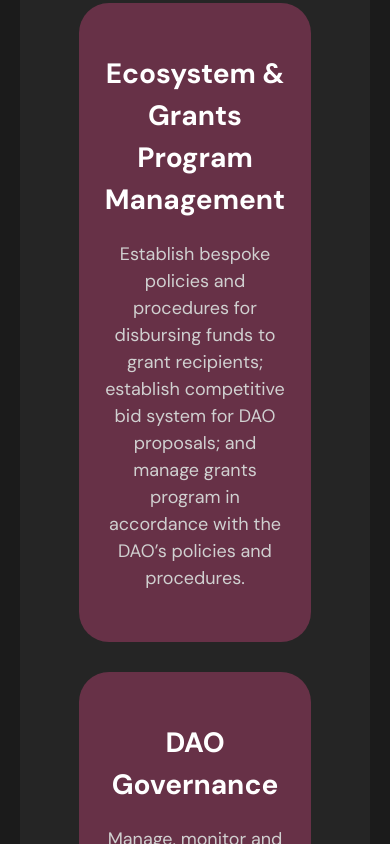
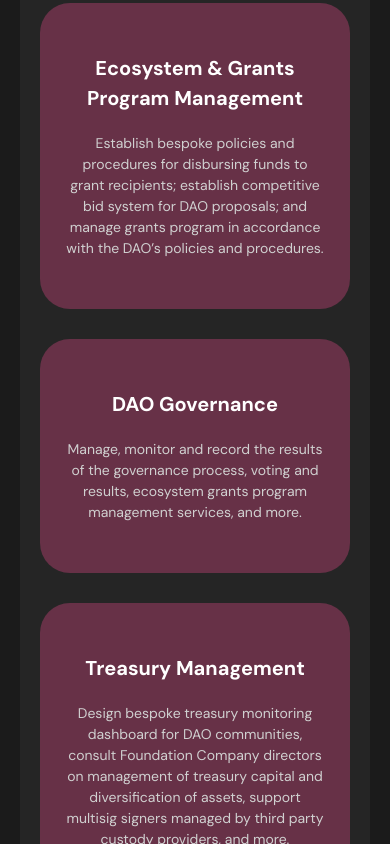
Before and after one commit to MugenDAOAdvisors/mugendaoadvisors.github.io, a Next.js app: page / in a window 390 px wide. Shown: the part 1360-2204 px from the top of the page. Built offline with nearby package versions, Linux system fonts and the light colour scheme.

Commit message:
Responsive on services

```diff
--- a/components/Services.tsx
+++ b/components/Services.tsx
@@ -11,18 +11,18 @@ export default function Services(){
                 {/* <p className= "lg:w-[30%] text-[#D8CBCB]">Our experienced team can cover all of your DAO's needs with our one-stop solution for DAO managemet servies.</p> */}
 
             </div>
-            <div className="grid grid-cols-1 lg:grid-cols-3 mt-[30px] md:mt-[90px] 2xl:gap-[130px] lg:gap-[50px] gap-[30px] justify-items-center">
-                <div className="bg-[#673147] w-3/4 lg:w-full  py-[50px] px-[25px] flex flex-col rounded-[30px] text-center lg:gap-[50px] gap-[20px]">
-                    <p className="font-bold text-[28px] text-white">Ecosystem & Grants Program Management</p>
-                    <p className=" text-[18px]">Establish bespoke policies and procedures for disbursing funds to grant recipients; establish competitive bid system for DAO proposals; and manage grants program in accordance with the DAO’s policies and procedures.</p>
+            <div className="grid grid-cols-1 xl:grid-cols-3 mt-[30px] md:mt-[90px] 2xl:gap-[130px] lg:gap-[50px] gap-[30px] justify-items-center">
+                <div className="bg-[#673147]  w-full py-[50px] px-[25px] flex flex-col rounded-[30px] text-center xl:gap-0 gap-[20px]">
+                    <p className="font-bold md:text-[28px] text-[20px] xl:h-[200px] text-white">Ecosystem & Grants Program Management</p>
+                    <p className=" md:text-[18px] h-full flex items-start">Establish bespoke policies and procedures for disbursing funds to grant recipients; establish competitive bid system for DAO proposals; and manage grants program in accordance with the DAO’s policies and procedures.</p>
                 </div>
-                <div className="bg-[#673147] w-3/4 lg:w-full  py-[50px] px-[25px] flex flex-col rounded-[30px] text-center lg:gap-[50px] gap-[20px]">
-                    <p className="font-bold text-[28px] text-white">DAO Governance</p>
-                    <p className=" text-[18px]">Manage, monitor and record the results of the governance process, voting and results, ecosystem grants program management services, and more.</p>
+                <div className="bg-[#673147] w-full py-[50px] px-[25px] flex flex-col rounded-[30px] text-center xl:gap-0 gap-[20px] ">
+                    <p className="font-bold md:text-[28px] text-[20px] xl:h-[200px] text-white">DAO Governance</p>
+                    <p className=" md:text-[18px] h-full flex items-start">Manage, monitor and record the results of the governance process, voting and results, ecosystem grants program management services, and more.</p>
                 </div>
-                <div className="bg-[#673147] w-3/4 lg:w-full  py-[50px] px-[25px] flex flex-col rounded-[30px] text-center lg:gap-[50px] gap-[20px]">
-                    <p className="font-bold text-[28px] text-white">Treasury Management</p>
-                    <p className="text-[18px]">
+                <div className="bg-[#673147] w-full py-[50px] px-[25px] flex flex-col rounded-[30px] text-center xl:gap-0 gap-[20px]">
+                    <p className="font-bold md:text-[28px] text-[20px] xl:h-[200px] text-white">Treasury Management</p>
+                    <p className="md:text-[18px] h-full flex items-start">
                         Design bespoke treasury monitoring dashboard for DAO communities,
                         consult Foundation Company directors on management of treasury capital and diversification of assets,
                         support multisig signers managed by third party custody providers, and more.
```
